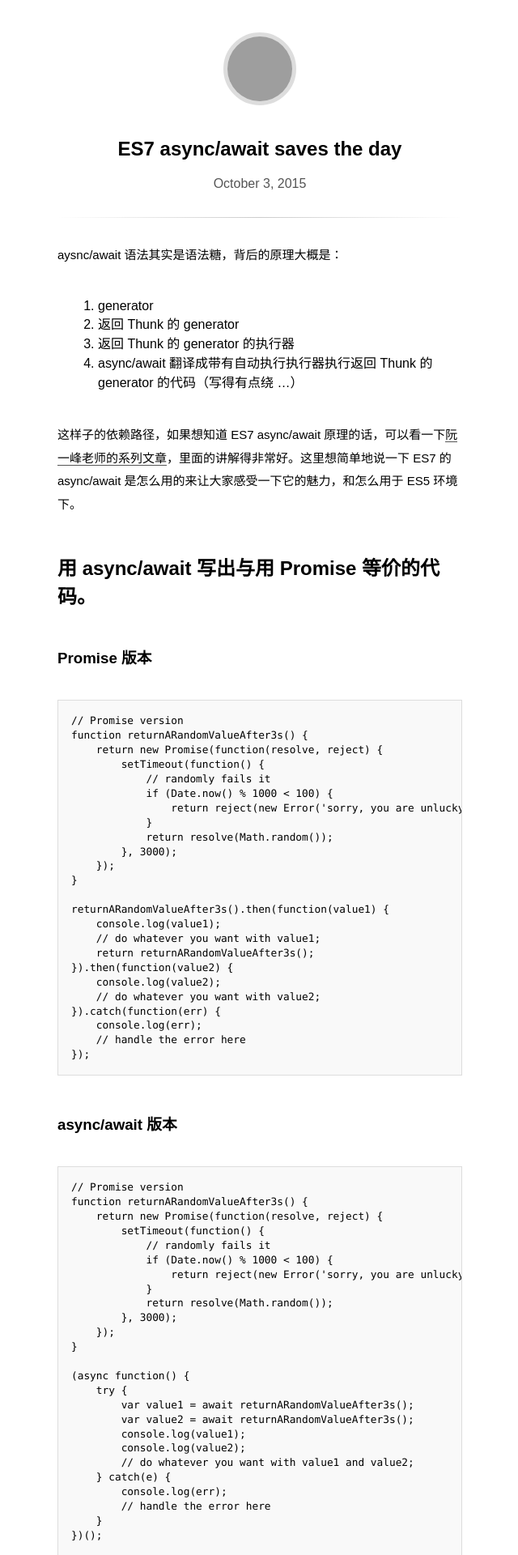
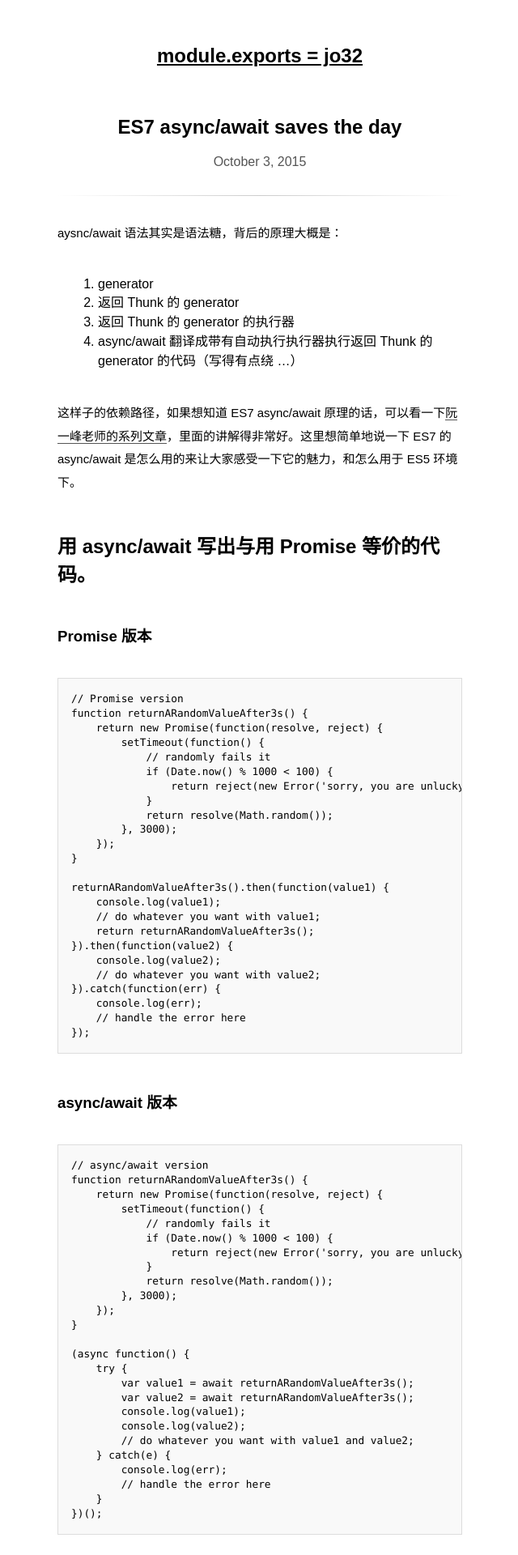
Before and after one commit to jo32/jo32.github.io, a Jekyll site: the page built from _posts/2015-10-02-quick-review-of-es7-async-await.md, in a window 1280 px wide. Shown: the top 1920 px of the page at 81% size, without its empty margins (319-959 px from the left). Built offline with Jekyll 4.4.1, drawn with Linux system fonts in a browser that asks for light colours; some web fonts are replaced; some of the changed text lies outside the part shown; grey boxes are pictures that could not be loaded.

Commit message:
updated cdn

```diff
--- a/_includes/head.html
+++ b/_includes/head.html
@@ -21,7 +21,7 @@
 
 <link rel="icon" href="{{ site.baseurl }}/assets/favicon.png">
 <link rel="apple-touch-icon" href="{{ site.baseurl }}/assets/touch-icon.png">
-<link rel="stylesheet" href="//code.cdn.mozilla.net/fonts/fira.css">
+<link rel="stylesheet" href="//fonts.useso.com/css?family=Fira+Sans">
 <link rel="stylesheet" href="{{ site.baseurl }}/assets/core.css">
 <link rel="canonical" href="{{ page.url | prepend: site.baseurl }}">
 <link rel="alternate" type="application/atom+xml" title="{{ site.title }}" href="{{ site.baseurl }}/feed.xml" />
@@ -38,4 +38,6 @@
 		ga( 'send', 'pageview' );
 	</script>
 {% endif %}
-<script src='https://cdn.mathjax.org/mathjax/latest/MathJax.js?config=TeX-AMS-MML_HTMLorMML'></script>
+
+
+<script src='//cdn.bootcss.com/mathjax/2.5.3/MathJax.js?config=TeX-AMS-MML_HTMLorMML'></script>
--- a/_includes/header.html
+++ b/_includes/header.html
@@ -1,4 +1,4 @@
-<aside class="logo">
+<aside class="title">
 
     {% if page.url == '/index.html' || page.url == '/' %}
         {% assign link = '/about' %}
@@ -9,8 +9,6 @@
     {% endif %}
 
     <a href="{{ link | prepend: site.baseurl }}">
-		<img src="http://www.gravatar.com/avatar/{{ site.author_gravatar }}.png?s=80" class="gravatar">
+        <h1>{{ site.title }}</h1>
     </a>
-	<span class="logo-prompt">{{ prompt }}</span>
-
 </aside>
--- a/_posts/2015-10-02-quick-review-of-es7-async-await.md
+++ b/_posts/2015-10-02-quick-review-of-es7-async-await.md
@@ -45,7 +45,7 @@ aysnc/await 语法其实是语法糖，背后的原理大概是：
 
 ### async/await 版本
 
-    // Promise version
+    // async/await version
     function returnARandomValueAfter3s() {
         return new Promise(function(resolve, reject) {
             setTimeout(function() {
@@ -78,7 +78,7 @@ aysnc/await 语法其实是语法糖，背后的原理大概是：
 1. await 后面必须接 Promise 对象。
 2. Promise reject 的 error 可以用 try/catch 捕获到，如果不捕获，并不会中断进程的运行。
 3. 不补抓的 error 可以在嵌套的 async 函数里向外冒泡。
-4. async 函数应当被 async 函数用 awati 调用。
+4. async 函数应当被 async 函数用 await 调用。
 
 ## 在实践中的代码是怎么样的
 
--- a/_sass/main.scss
+++ b/_sass/main.scss
@@ -1,5 +1,16 @@
 .gist table {
   width: inherit !important;
+}
+
+aside.title {
+  max-width: 500px;
+  margin: auto;
+
+  h1 {
+    text-align: center;
+    text-decoration: underline;
+    margin-bottom: 60px;
+  }
 }
 
 body {
```
Also changed, not shown: _includes/header.bak.html (added, +16 -0 lines), about.md (+1 -3 lines). Lines whose indentation alone changed are shown as unchanged.
